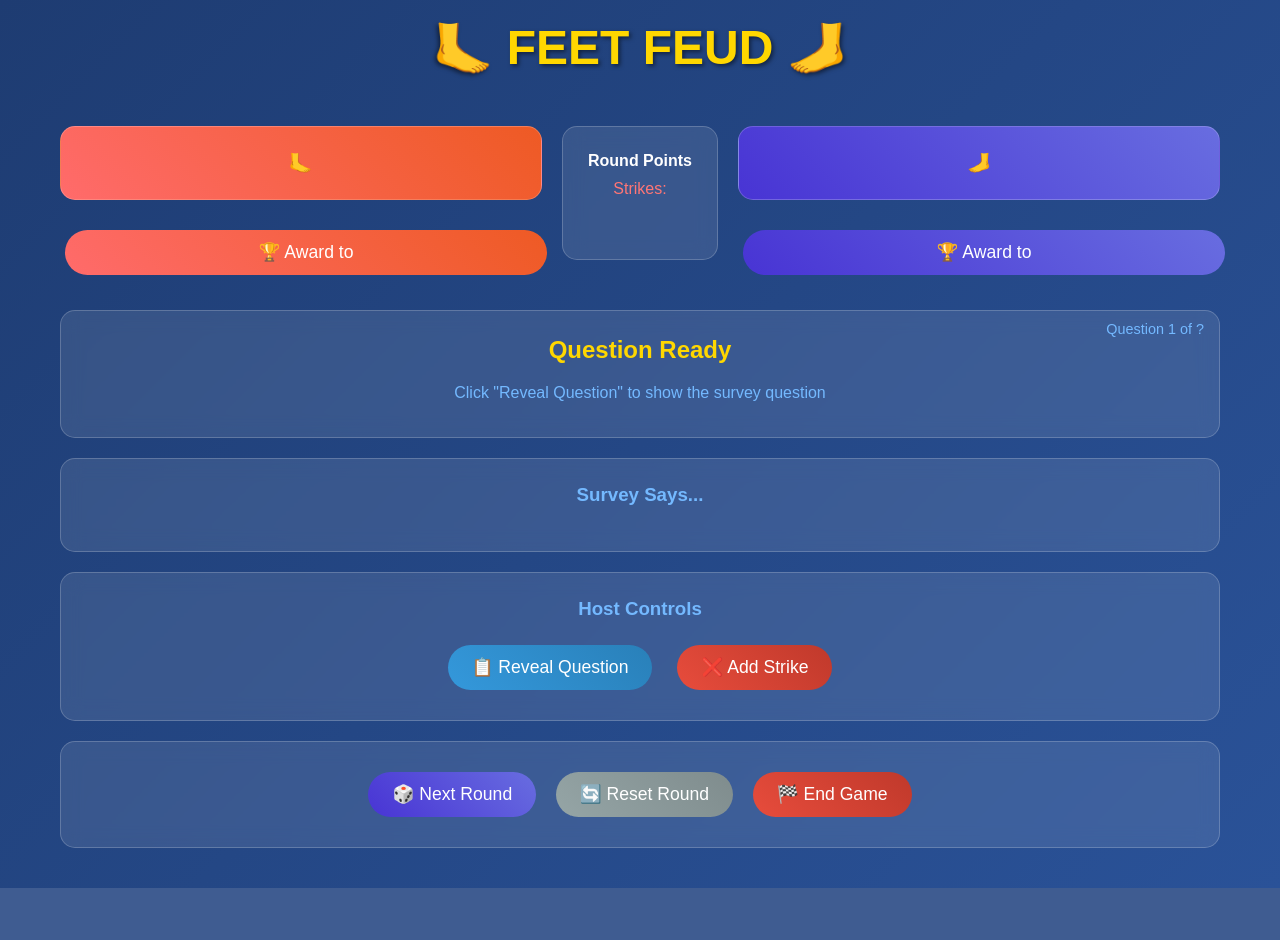
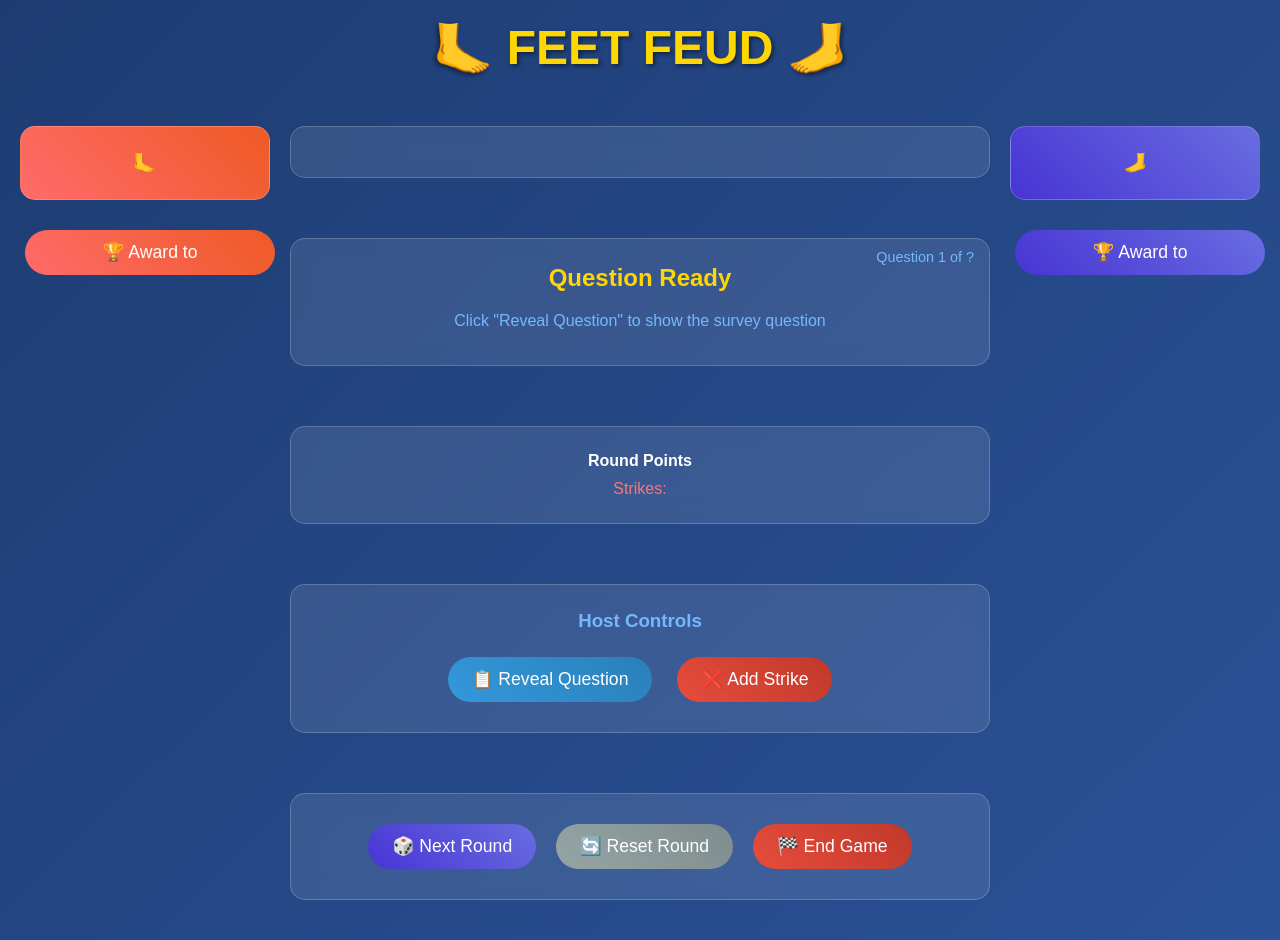
Before and after one commit to shitwolfymakes/feet-feud, a Flask app: template templates/game.html in a window 1280 px wide. Before the commit the page ends 888 px from the top, so only its background shows below. Run offline with Flask 3, Linux system fonts and the light colour scheme; the template is opened without the code that fills it, so the values that code supplies are empty.

Commit message:
Layout fix.

```diff
--- a/templates/base.html
+++ b/templates/base.html
@@ -19,9 +19,22 @@
         }
 
         .container {
-            max-width: 1200px;
+            max-width: 1400px;
             margin: 0 auto;
             padding: 20px;
+        }
+
+        .game-layout {
+            display: grid;
+            grid-template-columns: 250px 1fr 250px;
+            gap: 20px;
+            margin-top: 20px;
+        }
+
+        .game-center-column {
+            display: flex;
+            flex-direction: column;
+            gap: 20px;
         }
 
         .header {
--- a/templates/game.html
+++ b/templates/game.html
@@ -1,9 +1,9 @@
 {% extends "base.html" %}
 
 {% block content %}
-<!-- Score Display -->
-<div style="display: grid; grid-template-columns: 1fr auto 1fr; gap: 20px; margin-bottom: 30px;">
-    <div>
+<div class="game-layout">
+    <!-- Left Column - Team 1 Score -->
+    <div id="team1score">
         <div class="card" style="text-align: center; background: linear-gradient(45deg, #ff6b6b, #ee5a24);">
             <h3>{{ game.team1_name }} <span class="flipped">🦶</span></h3>
             <div style="font-size: 2rem; font-weight: bold;">{{ game.team1_score }}</div>
@@ -14,44 +14,10 @@
         </button>
     </div>
 
-    <div class="card" style="text-align: center; min-width: 150px;">
-        <h4>Round Points</h4>
-        <div style="font-size: 1.5rem; color: #ffd700;">{{ game.round_points }}</div>
-        <div style="margin-top: 10px;">
-            <span style="color: #ff7675;">Strikes: </span>
-            <span id="strikes-display">
-                {% for i in range(game.strikes % 3) %}❌{% endfor %}{% for i in range(3 - (game.strikes % 3)) %}⭕{% endfor %}
-            </span>
-        </div>
-        <div id="round-status" style="margin-top: 10px; color: #95a5a6; font-size: 0.9rem; display: none;">
-            ✓ Points Awarded - Safe to reveal answers
-        </div>
-    </div>
-
-    <div>
-        <div class="card" style="text-align: center; background: linear-gradient(45deg, #4834d4, #686de0);">
-            <h3>🦶 {{ game.team2_name }}</h3>
-            <div style="font-size: 2rem; font-weight: bold;">{{ game.team2_score }}</div>
-        </div>
-        <button onclick="awardToTeam(2)" class="btn award-btn" id="award-team2"
-                style="width: 100%; margin-top: 10px; background: linear-gradient(45deg, #4834d4, #686de0);">
-            🏆 Award to {{ game.team2_name }}
-        </button>
-    </div>
-</div>
-
-<!-- Current Question -->
-<div class="card" style="text-align: center; position: relative;">
-    <div style="position: absolute; top: 10px; right: 15px; color: #74b9ff; font-size: 0.9rem;">
-        Question <span id="question-number">1</span> of <span id="total-questions">?</span>
-    </div>
-    <h2 id="question-display" style="color: #ffd700; margin-bottom: 20px;">Question Ready</h2>
-    <p id="question-prompt" style="color: #74b9ff; margin-bottom: 10px;">Click "Reveal Question" to show the survey question</p>
-</div>
-
+    <!-- Center Column -->
+    <div class="game-center-column">
         <!-- Answer Board -->
-<div class="card">
-    <h3 style="text-align: center; margin-bottom: 20px; color: #74b9ff;">Survey Says...</h3>
+        <div id="answerboard" class="card">
             <div id="answer-board" style="display: grid; grid-template-columns: repeat(auto-fit, minmax(300px, 1fr)); gap: 15px;">
                 {% for answer in answers %}
                 <div class="answer-slot" data-answer-id="{{ answer.id }}"
@@ -59,7 +25,6 @@
                      style="position: relative; height: 80px; perspective: 1000px;">
                     <div class="answer-card" style="position: absolute; width: 100%; height: 100%;
                          transform-style: preserve-3d; transition: transform 0.6s;">
-                <!-- Front of card -->
                         <div class="card-front" style="position: absolute; width: 100%; height: 100%;
                              background: linear-gradient(45deg, #34495e, #2c3e50);
                              border: 2px solid rgba(255,255,255,0.3); border-radius: 10px;
@@ -67,7 +32,6 @@
                              backface-visibility: hidden; cursor: pointer;">
                             <span style="color: #ffd700; font-size: 2rem; font-weight: bold;">{{ loop.index }}</span>
                         </div>
-                <!-- Back of card (will be populated on reveal) -->
                         <div class="card-back" style="position: absolute; width: 100%; height: 100%;
                              background: linear-gradient(45deg, #2ecc71, #27ae60);
                              border: 2px solid #ffd700; border-radius: 10px;
@@ -83,8 +47,32 @@
             </div>
         </div>
 
+        <!-- Current Question -->
+        <div id="currentquestion" class="card" style="text-align: center; position: relative;">
+            <div style="position: absolute; top: 10px; right: 15px; color: #74b9ff; font-size: 0.9rem;">
+                Question <span id="question-number">1</span> of <span id="total-questions">?</span>
+            </div>
+            <h2 id="question-display" style="color: #ffd700; margin-bottom: 20px;">Question Ready</h2>
+            <p id="question-prompt" style="color: #74b9ff; margin-bottom: 10px;">Click "Reveal Question" to show the survey question</p>
+        </div>
+
+        <!-- Round Points -->
+        <div id="roundpoints" class="card" style="text-align: center;">
+            <h4>Round Points</h4>
+            <div style="font-size: 1.5rem; color: #ffd700;">{{ game.round_points }}</div>
+            <div style="margin-top: 10px;">
+                <span style="color: #ff7675;">Strikes: </span>
+                <span id="strikes-display">
+                    {% for i in range(game.strikes % 3) %}❌{% endfor %}{% for i in range(3 - (game.strikes % 3)) %}⭕{% endfor %}
+                </span>
+            </div>
+            <div id="round-status" style="margin-top: 10px; color: #95a5a6; font-size: 0.9rem; display: none;">
+                ✓ Points Awarded - Safe to reveal answers
+            </div>
+        </div>
+
         <!-- Game Controls -->
-<div class="card" style="text-align: center;">
+        <div id="gamecontrols" class="card" style="text-align: center;">
             <h3 style="color: #74b9ff; margin-bottom: 20px;">Host Controls</h3>
             <div style="display: flex; gap: 15px; justify-content: center; flex-wrap: wrap;">
                 <button onclick="revealQuestion()" class="btn" style="background: linear-gradient(45deg, #3498db, #2980b9);">
@@ -93,20 +81,11 @@
                 <button onclick="addStrike()" class="btn" style="background: linear-gradient(45deg, #e74c3c, #c0392b);">
                     ❌ Add Strike
                 </button>
-        <!--<button onclick="awardSteal()" class="btn" style="background: linear-gradient(45deg, #f39c12, #e67e22);" id="steal-btn" disabled>
-            🎯 Award Steal
-        </button>-->
             </div>
         </div>
 
-<!-- Steal Section (Hidden by default) -->
-<div class="card" id="steal-section" style="display: none; text-align: center; background: rgba(241, 196, 15, 0.2);">
-    <h3 style="color: #f1c40f; margin-bottom: 15px;">🚨 STEAL OPPORTUNITY! 🚨</h3>
-    <p style="margin-bottom: 20px;">Click "Award Steal" if the other team gives a correct answer, or add a strike if they fail!</p>
-</div>
-
         <!-- Round Controls -->
-<div class="card" style="text-align: center;">
+        <div id="roundcontrols" class="card" style="text-align: center;">
             <button onclick="nextRound()" class="btn btn-secondary" style="margin-right: 10px;">
                 🎲 Next Round
             </button>
@@ -120,6 +99,20 @@
             <a href="/final_scores" class="btn" style="background: linear-gradient(45deg, #e74c3c, #c0392b);">
                 🏁 End Game
             </a>
+        </div>
+    </div>
+
+    <!-- Right Column - Team 2 Score -->
+    <div id="team2score">
+        <div class="card" style="text-align: center; background: linear-gradient(45deg, #4834d4, #686de0);">
+            <h3>🦶 {{ game.team2_name }}</h3>
+            <div style="font-size: 2rem; font-weight: bold;">{{ game.team2_score }}</div>
+        </div>
+        <button onclick="awardToTeam(2)" class="btn award-btn" id="award-team2"
+                style="width: 100%; margin-top: 10px; background: linear-gradient(45deg, #4834d4, #686de0);">
+            🏆 Award to {{ game.team2_name }}
+        </button>
+    </div>
 </div>
 
 <!-- Messages -->
```
Lines whose indentation alone changed are shown as unchanged.
